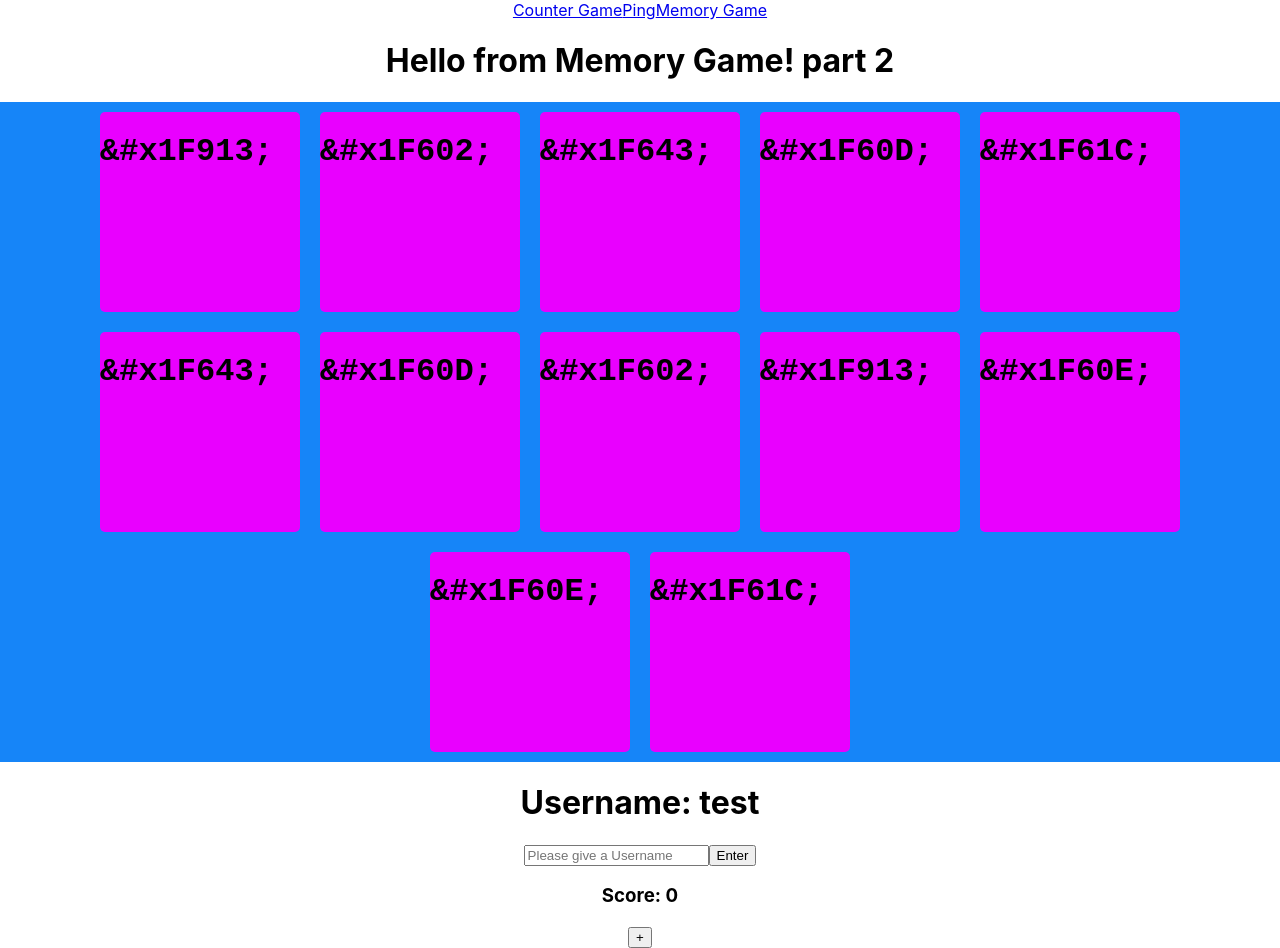
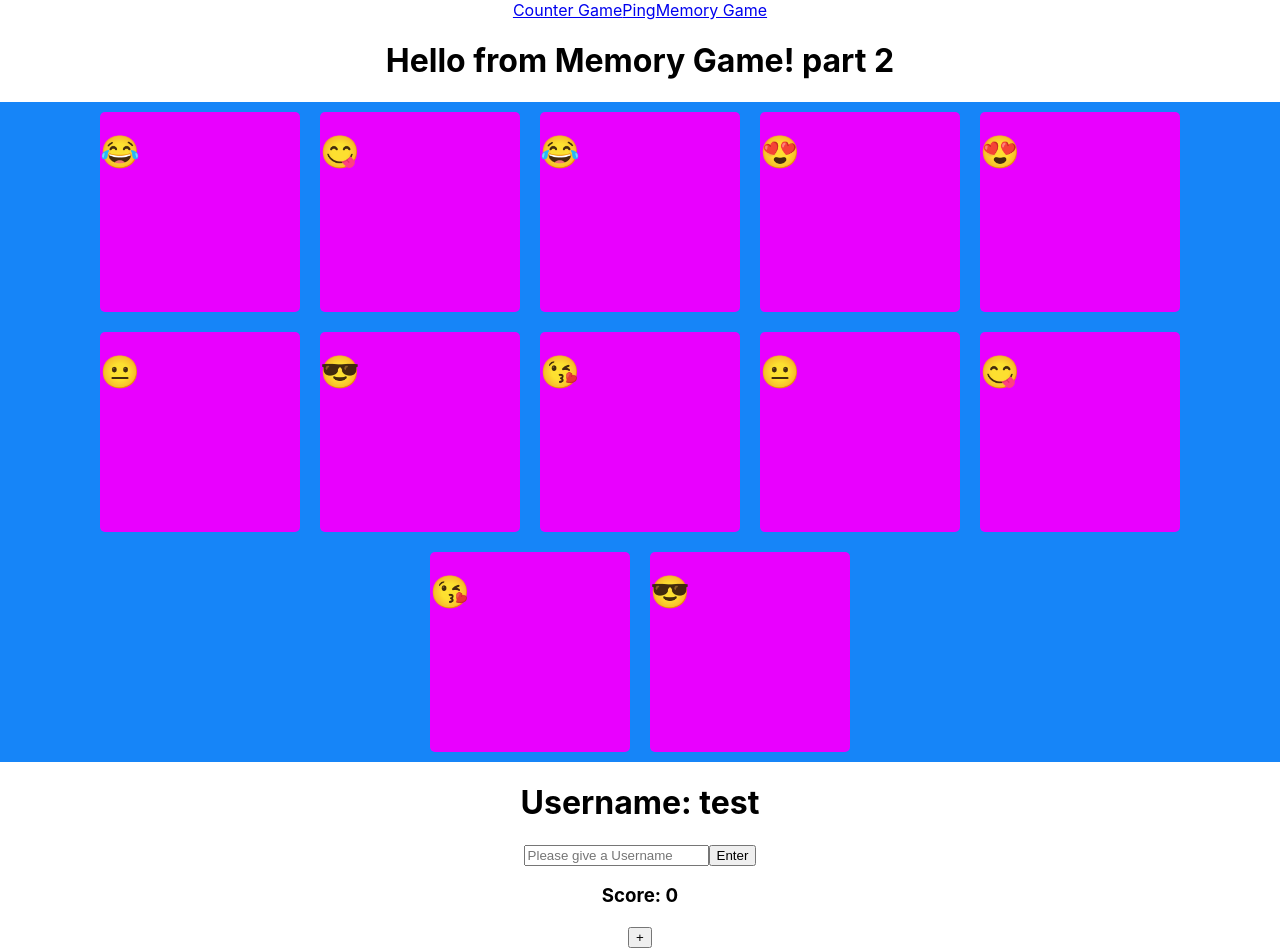
Before and after one commit to DigitalCraftsStudents/dev-arcade, a React (Create React App) app in the folder client/: page /memory in a window 1280 px wide. Built offline with nearby package versions, Linux system fonts and the light colour scheme.

Commit message:
add emojis

```diff
--- a/client/src/games/memory/components/Board.jsx
+++ b/client/src/games/memory/components/Board.jsx
@@ -2,11 +2,11 @@ import React, { useState } from "react";
 import Card from "./Card";
 import styled from "styled-components";
 function Board() {
-const Grid= styled.div`
+  const Grid = styled.div`
 display: "grid";
 font-family: 'Courier New', Courier, monospace;
 `
-const possibleCardFaces = ["&#x1F602;", "&#x1F60E;", "&#x1F60D;", "&#x1F61C;", "&#x1F643;", "&#x1F913;", "&#x1F602;", "&#x1F60E;", "&#x1F60D;", "&#x1F61C;", "&#x1F643;", "&#x1F913;"];
+  const possibleCardFaces = ["😋", "😋", "😎", "😎", "😐", "😐", "😘", "😘", "😍", "😍", "😂", "😂"];
   const shuffle = (array = []) => {
     let randIndex;
     for (let currentIndex = array.length - 1; currentIndex > 0; currentIndex--) {
```
Lines whose indentation alone changed are shown as unchanged.
